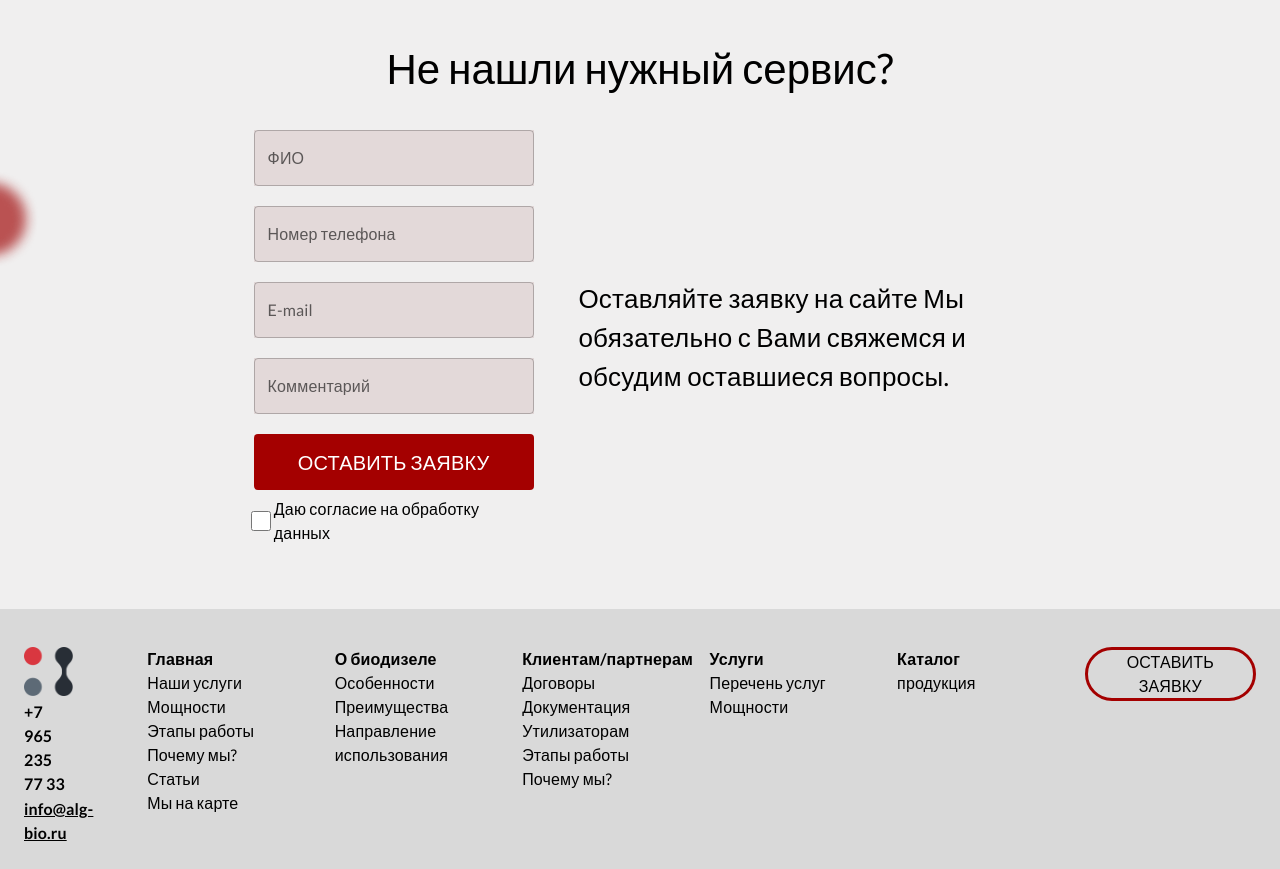
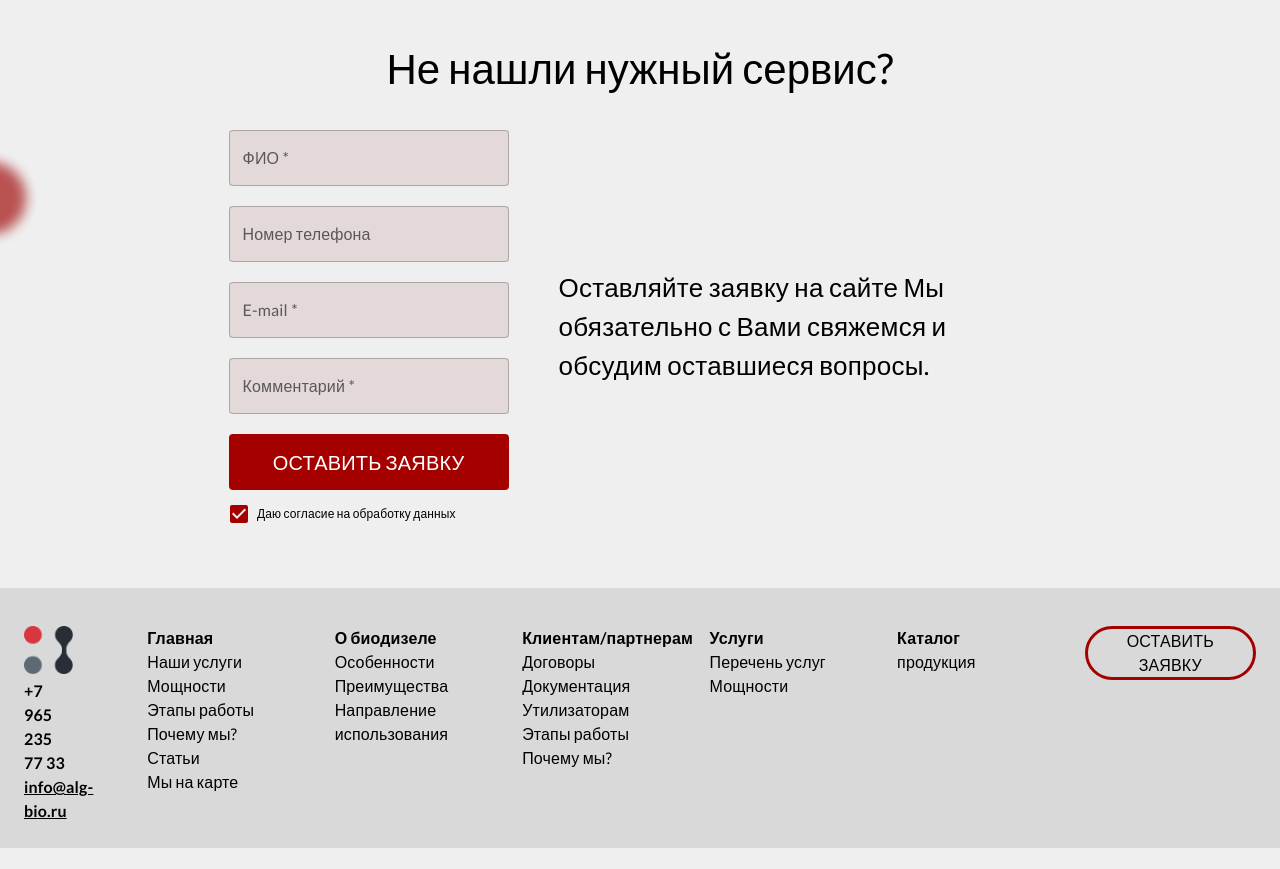
Before and after one commit to cupOfTea321/Algorithm, a React (Vite) app in the folder algo/: page / in a window 1280 px wide. Shown: the part 3300-4169 px from the top of the page. After the commit the page ends 4148 px from the top, so only its background shows below. Built offline with nearby package versions, Linux system fonts and the light colour scheme.

Commit message:
submit form by Formspree API

```diff
--- a/algo/package.json
+++ b/algo/package.json
@@ -11,6 +11,7 @@
   "dependencies": {
     "@emotion/react": "^11.10.6",
     "@emotion/styled": "^11.10.6",
+    "@formspree/react": "^2.4.1",
     "@mui/icons-material": "^5.11.11",
     "@mui/material": "^5.11.13",
     "react": "^18.2.0",
--- a/algo/src/components/UI/FormBlock.jsx
+++ b/algo/src/components/UI/FormBlock.jsx
@@ -1,9 +1,23 @@
-import React from 'react';
+import React, {useEffect, useState} from 'react';
 import {Box, Checkbox, Container, TextField, Typography} from "@mui/material";
 import MyBtn from "./MyBtn.jsx";
-import {CheckBox} from "@mui/icons-material";
-
+const label = { inputProps: { 'aria-label': 'Checkbox demo' } };
+import { pink } from '@mui/material/colors';
+import { useForm, ValidationError } from '@formspree/react';
 const FormBlock = () => {
+    const [state, handleSubmit] = useForm("meqwrlkb");
+    const [name, setName] = useState('')
+    const [phone, setPhone] = useState('')
+    const [email, setEmail] = useState('')
+    const [message, setMessage] = useState('')
+    useEffect(() => {
+        if (state.succeeded) {
+            setName('')
+            setPhone('')
+            setEmail('')
+            setMessage('')
+        }
+    }, [state])
     return (
         <Container maxWidth={'xl'}>
             <Typography variant={'h3'} sx={{fontSize: '42px', textAlign: 'center'}}>
@@ -19,45 +33,86 @@ const FormBlock = () => {
                 alignItems: 'center',
                 // marginLeft: {sm: '0', xs: '-2vw'}
             }}>
-                <Box component="form" sx={{  width: {md: '30%', sm: '35%', xs: '30%'}, display: 'flex', flexDirection: 'column', alignItems: 'center'}}>
+
+                <Box onSubmit={handleSubmit} component="form" sx={{   display: 'flex', flexDirection: 'column',}}>
+                    {state.succeeded && <Typography sx={{color: 'green', marginTop: '-20px'}}>Thanks for joining!</Typography>}
                     <TextField
-                        id="outlined-multiline-flexible"
+                        value={name}
+                        onChange={e => setName(e.target.value)}
+                        id="name"
+                        name="name"
                         label="ФИО"
+                        required
                         multiline
                         maxRows={4}
                         sx={{width: {cm:'360px', xs: '280px'}, marginBottom: '20px', background: '#E3D9D9'}}
                     />
                     <TextField
-                        id="outlined-multiline-flexible"
+                        value={phone}
+                        onChange={e => setPhone(e.target.value)}
+                        id="phone"
+                        name="phone"
                         label="Номер телефона"
                         multiline
                         maxRows={4}
                         sx={{width: {cm:'360px', xs: '280px'}, marginBottom: '20px', background: '#E3D9D9'}}
                     />
                     <TextField
-                        id="outlined-multiline-flexible"
+                        value={email}
+                        onChange={e => setEmail(e.target.value)}
+                        id="email"
                         label="E-mail"
+                        required
+                        name="email"
                         multiline
                         maxRows={4}
                         sx={{width: {cm:'360px', xs: '280px'}, marginBottom: '20px', background: '#E3D9D9'}}
                     />
+                    <ValidationError
+                        prefix="Email"
+                        field="email"
+                        errors={state.errors}
+                    />
                     <TextField
-                        id="outlined-multiline-flexible"
+                        value={message}
+                        onChange={e => setMessage(e.target.value)}
+                        id="message"
+                        name="message"
                         label="Комментарий"
+                        required
                         multiline
+
                         maxRows={4}
                         sx={{width: {cm:'360px', xs: '280px'}, marginBottom: '20px', background: '#E3D9D9'}}
                     />
-                    <MyBtn height={'56px'}  width={{cm:'360px', xs: '280px'}}/>
-                    <Box sx={{display: 'flex', alignItems: 'center', marginTop: '2%'}}>
-                        <input type={'checkbox'} style={{width: '20px', height: '20px', color: 'rgba(255, 255, 255, 0.4)'}}/>
-                        <Typography sx={{marginLeft: '1%'}}>
+                    <ValidationError
+                        prefix="Message"
+                        field="message"
+                        errors={state.errors}
+                    />
+                    {/*<button type="" >*/}
+                    {/*    Submit*/}
+                    {/*</button>*/}
+                    <MyBtn disabled={state.submitting} type={'submit'} height={'56px'}  width={{cm:'360px', xs: '280px'}}/>
+                    <Box sx={{display: 'flex', alignItems: 'center', marginTop: '5%'}}>
+                        <Checkbox
+                            {...label}
+                            defaultChecked
+                            sx={{
+                                width: '20px', height: '20px',
+                                color: '#A40000',
+                                '&.Mui-checked': {
+                                    color: '#A40000',
+                                },
+                            }}
+                        />
+                        <Typography sx={{marginLeft: '3%', fontSize: '12px'}}>
                             Даю согласие на обработку данных
                         </Typography>
                     </Box>
 
                 </Box>
-                <Typography sx={{fontSize: {md: '26px', sm: '20px'}, width: {md: '40%', sm: '60%'}}}>
+                <Typography sx={{fontSize: {md: '26px', sm: '20px'}, width: {md: '40%', sm: '60%'}, marginLeft: {lg:'50px'}}}>
                     Оставляйте заявку на сайте
                     Мы обязательно с Вами свяжемся
                     и обсудим оставшиеся вопросы.
--- a/algo/src/components/UI/MyBtn.jsx
+++ b/algo/src/components/UI/MyBtn.jsx
@@ -1,9 +1,9 @@
 import React from 'react';
 import {Button, Typography} from "@mui/material";
 import './UIStyle.css'
-const MyBtn = ({radius, display = 'flex', width = '300px', height = 'auto'}) => {
+const MyBtn = ({radius, display = 'flex', width = '300px', height = 'auto', type = 'button', disabled = false}) => {
     return (
-        <Button className={'myBtn allBtns'} sx={{
+        <Button disabled={disabled} type={type} className={'myBtn allBtns'} sx={{
             display: { xs: display, md: 'flex' },
             backgroundColor: '#A40000',
             borderRadius: radius,
```
Also changed, not shown: 1 other file (tests, documents, lock files or other folders).
